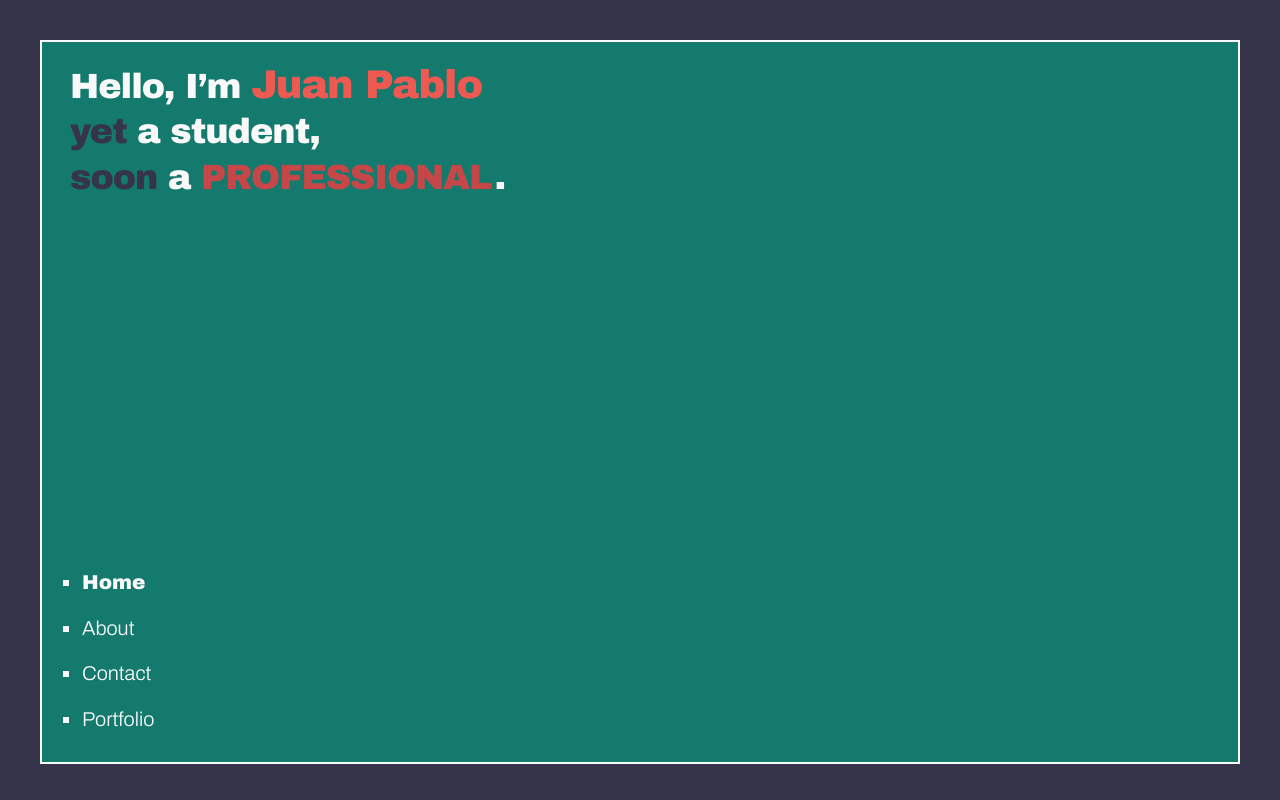
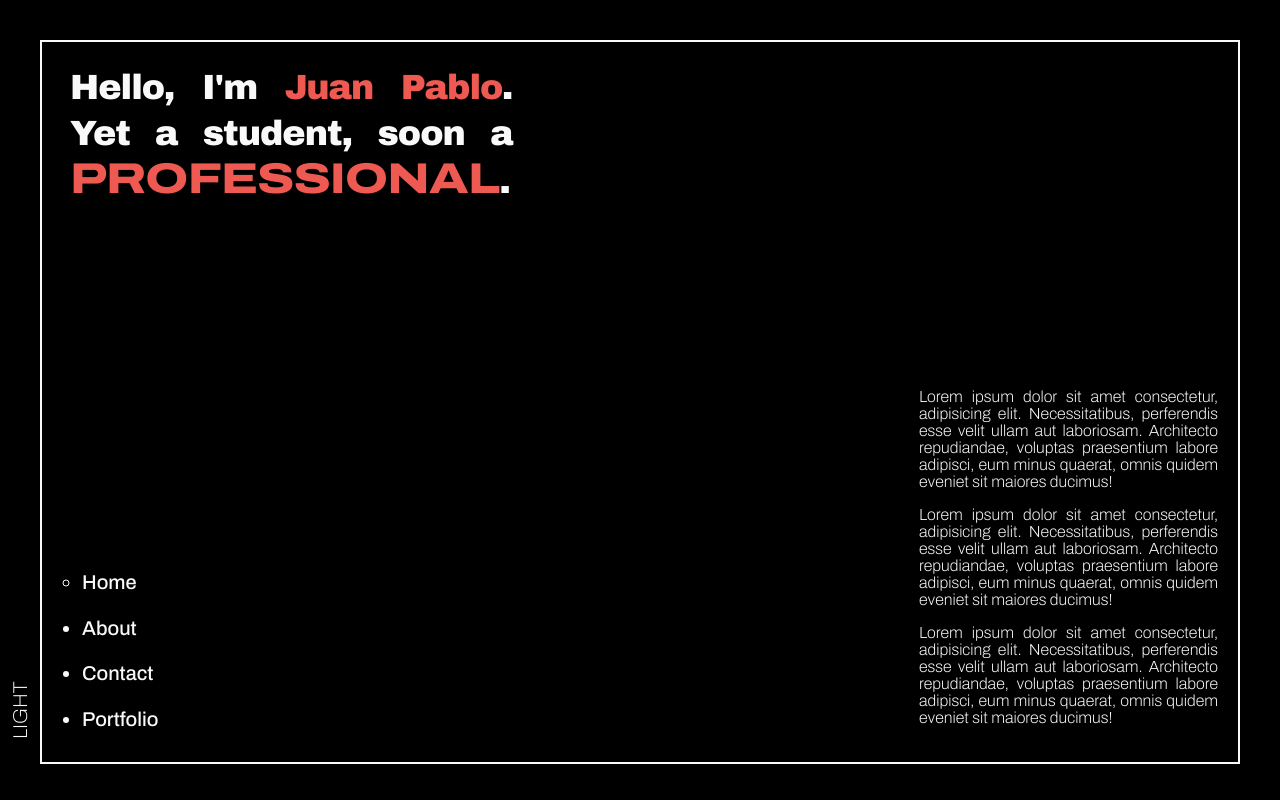
Before and after one commit to xLOKRAYx/jpgp.es, a plain HTML site: page portfolio/index.html in a window 1280 px wide. Drawn offline with Linux system fonts and the light colour scheme.

Commit message:
major portfolio changes

```diff
--- a/portfolio/index.html
+++ b/portfolio/index.html
@@ -1,5 +1,5 @@
 <!DOCTYPE html>
-<html lang="es">
+<html lang="es" data-theme="dark">
 <head>
     <meta charset="UTF-8">
     <meta name="viewport" content="width=device-width, initial-scale=1.0">
@@ -9,21 +9,17 @@
     <link rel="preconnect" href="https://fonts.googleapis.com">
     <link rel="preconnect" href="https://fonts.gstatic.com" crossorigin>
     <link href="https://fonts.googleapis.com/css2?family=Archivo+Black&display=swap" rel="stylesheet">
-    <link href="https://fonts.googleapis.com/css2?family=Archivo:wght@300&display=swap" rel="stylesheet">
+    <link href="https://fonts.googleapis.com/css2?family=Archivo:ital,wght@0,100;0,200;0,300;0,400;0,500;0,600;0,700;0,800;0,900;1,100;1,200;1,300;1,400;1,500;1,600;1,700;1,800;1,900&display=swap" rel="stylesheet">
 
     <script src="script.js"></script>
 </head>
 <body style="margin: 0px;">
+    <div id="buttons">
+        <li id="toggle" onclick="toggleDarkMode();">DARK</li>
+    </div>
     <div id="frame">
         <div id="presentation" style="letter-spacing: -1px; ">
-            <span style="color: #F9F9F9; font-size: 35px; font-family: Archivo Black; font-weight: 400; line-height: 45.40px; word-wrap: break-word">Hello, I’m </span>
-            <span style="color: #EE5951; font-size: 40px; font-family: Archivo Black; font-weight: 400; line-height: 45.40px; word-wrap: break-word">Juan Pablo<br/></span>
-            <span style="color: #353449; font-size: 35px; font-family: Archivo Black; font-weight: 400; line-height: 45.40px; word-wrap: break-word">yet </span>
-            <span style="color: #F9F9F9; font-size: 35px; font-family: Archivo Black; font-weight: 400; line-height: 45.40px; word-wrap: break-word"> a student, <br/></span>
-            <span style="color: #353449; font-size: 35px; font-family: Archivo Black; font-weight: 400; line-height: 45.40px; word-wrap: break-word">soon </span>
-            <span style="color: #F9F9F9; font-size: 35px; font-family: Archivo Black; font-weight: 400; line-height: 45.40px; word-wrap: break-word">a </span>
-            <span style="color: #C74749; font-size: 35px; font-family: Archivo Black; font-weight: 400; line-height: 45.40px; word-wrap: break-word">PROFESSIONAL</span>
-            <span style="color: #F9F9F9; font-size: 35px; font-family: Archivo Black; font-weight: 400; line-height: 45.40px; word-wrap: break-word">.</span>
+            <h1 id="presentationText">Hello, I'm <span style="color: #EE5951;">Juan Pablo</span>. Yet a student, soon a <span id="PROFESSIONAL">PROFESSIONAL</span>.</h1>
         </div>
         <div id="menu">
             <ul>
@@ -33,6 +29,11 @@
                 <li onclick="changeActive(3);" id="3">Portfolio</li>
             </ul>
         </div>
+        <div id="about">
+            <p>Lorem ipsum dolor sit amet consectetur, adipisicing elit. Necessitatibus, perferendis esse velit ullam aut laboriosam. Architecto repudiandae, voluptas praesentium labore adipisci, eum minus quaerat, omnis quidem eveniet sit maiores ducimus!</p>
+            <p>Lorem ipsum dolor sit amet consectetur, adipisicing elit. Necessitatibus, perferendis esse velit ullam aut laboriosam. Architecto repudiandae, voluptas praesentium labore adipisci, eum minus quaerat, omnis quidem eveniet sit maiores ducimus!</p>
+            <p>Lorem ipsum dolor sit amet consectetur, adipisicing elit. Necessitatibus, perferendis esse velit ullam aut laboriosam. Architecto repudiandae, voluptas praesentium labore adipisci, eum minus quaerat, omnis quidem eveniet sit maiores ducimus!</p>
+        </div>
     </div>
     <script src="script.js"></script>
 </body>
--- a/portfolio/script.js
+++ b/portfolio/script.js
@@ -1,4 +1,5 @@
 var active = 0;
+var mode = 0;
 document.getElementById("0").className = "active";
 document.getElementById("1").className = "nonActive";
 document.getElementById("2").className = "nonActive";
@@ -9,9 +10,23 @@ function changeActive(clicked)
     if(clicked != active)
     {
         active = clicked;
-        console.log(lastActive);
-        console.log(active);
         document.getElementById(lastActive).className = "nonActive";
         document.getElementById(active).className = "active";
     }
 }
+function toggleDarkMode()
+{
+    if(mode == 0)
+    {
+        document.querySelector("html").setAttribute("data-theme", "dark");
+        document.getElementById("toggle").innerHTML = "LIGHT";
+        mode = 1;
+    }
+    else if(mode == 1)
+    {
+        document.querySelector("html").setAttribute("data-theme", "light");
+        document.getElementById("toggle").innerHTML = "DARK";
+        mode = 0;
+    }
+}
+toggleDarkMode();
--- a/portfolio/style.css
+++ b/portfolio/style.css
@@ -1,3 +1,19 @@
+[data-theme="light"]
+{
+    --color-1:#000000;
+    --color-2:#F9F9F9;
+}
+[data-theme="dark"]
+{
+    --color-2:#000000;
+    --color-1:#F9F9F9;
+}
+
+*
+{
+    user-select: none;
+}
+
 html
 {
     margin: 0px;
@@ -6,21 +22,26 @@ html
 
 body
 {
-    background-color: #353449;
+    background-color: var(--color-2);
 }
 #frame
 {
     margin: 40px;
-    border: 2px solid #F9F9F9;
+    border: 2px solid;
+    border-color: var(--color-1);
     width: auto;
     height: calc(100vh - 80px);
     position: relative;
-    background-color: #157A6E;
+    background: var(--color-2);
+    backdrop-filter: blur(3.9px);
+    -webkit-backdrop-filter: blur(3.9px);
 }
 #presentation
 {
     margin: 20px;
     margin-left: 28px;
+    width: 37%;
+    text-align: justify;
 }
 #menu
 {
@@ -33,24 +54,90 @@ ul,a
     font-family: 'Archivo', sans-serif;
     font-weight: 100;
     line-height: 45.40px;
-    color: #F9F9F9;
+    color: var(--color-1);
     text-decoration: none;
     list-style: square;
 }
 li
 {
+    font-family: 'Archivo', sans-serif;
     cursor: pointer;
+    font-weight: 500;
 }
-li:hover
+#menu li:hover
 {
-    font-size: 25px;
+    /*font-size: 25px;*/
+    opacity: 75%;
 }
 
 .active
 {
-    font-family: Archivo Black;
+    list-style:circle;
 }
 .nonActive
 {
+    list-style:outside;
+}
+#buttons
+{
+    position: fixed;
+    bottom: 0;
+    left: 0;
+    display: flex;
+    flex-direction: column;
+    align-items: flex-start;
+}
+
+#buttons li
+{
+    flex-wrap: wrap;
+    text-decoration: none;
+    padding: 0px;
+    margin-bottom: 70px;
+    width: 40px;
+    transform: rotate(-90deg);
+    color: var(--color-1);
+    font-size: 20px;
     font-family: 'Archivo', sans-serif;
+    font-weight: 100;
+    color: var(--color-1);
+    text-decoration: none;
+    list-style-type: "";
 }
+#presentationText
+{
+    color:var(--color-1);
+    font-size: 35px;
+    font-family: 'Archivo Black';
+    font-weight: 400;
+    line-height: 45.40px;
+    word-wrap: break-word;
+    text-align: justify;
+}
+
+@font-face {
+    font-family: ArchivoExpanded;
+    src: url(assets/fonts/Archivo_Expanded-ExtraBold.ttf);
+}
+#PROFESSIONAL
+{
+    font-family: ArchivoExpanded;
+    font-size: 43px;
+    color: #EE5951;
+}
+#about
+{
+    margin: 20px;
+    text-align: justify;
+    position: absolute;
+    right: 0;
+    bottom: 0;
+    width: 25%;
+    float: right
+}
+#about p
+{
+    color: var(--color-1);
+    font-family: 'Archivo', sans-serif;
+    font-weight: 200;
+}
```
Also changed, not shown: portfolio/assets/fonts/Archivo_Expanded-ExtraBold.ttf (added).
